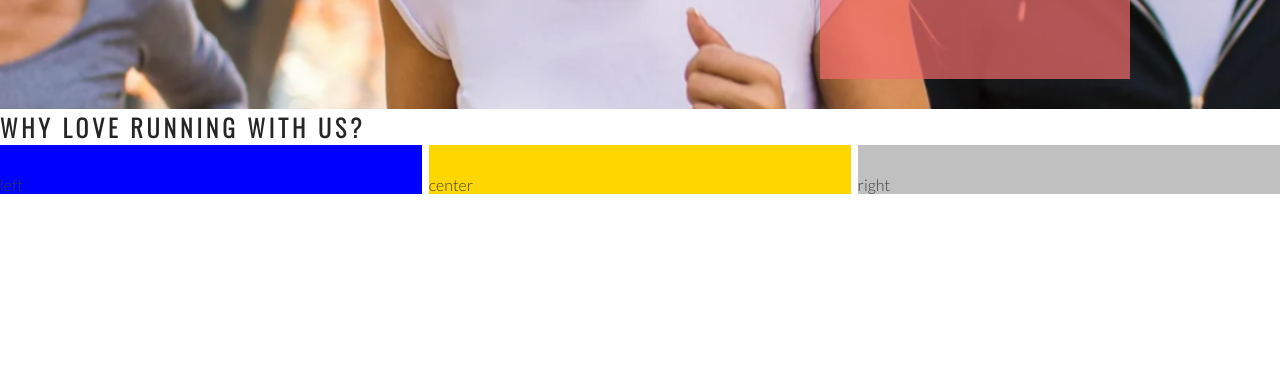
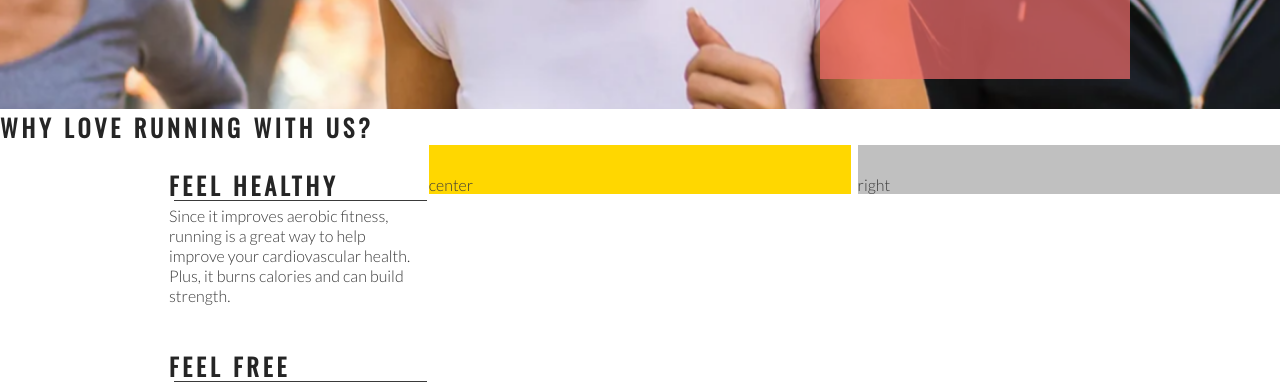
Before and after one commit to ZheikoN/love-running, a plain HTML site: page index.html in a window 1280 px wide. Shown: the part 566-952 px from the top of the page. Drawn offline with nearby package versions, Linux system fonts and the light colour scheme.

Commit message:
add styling to left ethos and add paragraphs of text

```diff
--- a/assets/css/style.css
+++ b/assets/css/style.css
@@ -1,4 +1,4 @@
-@import url('https://fonts.googleapis.com/css2?family=Lato:wght@300&family=Oswald:wght@300&display=swap');
+@import url('https://fonts.googleapis.com/css2?family=Lato:wght@300&family=Oswald&display=swap');
 
 
 * {
@@ -124,7 +124,7 @@ h2 {
     padding-top: 30px;
     width: 33%;
     float: left;
-    background-color: blue;
+
 }
 
 #right-about {
@@ -140,3 +140,17 @@ h2 {
     margin: 0 auto;
     background-color: gold;
 }
+
+hr {
+    border-top: 1px solid #3a3a3a;
+    width: 100%;
+    margin: 5px;
+}
+
+.left-about-heading {
+    width: 60%;
+    float: right;
+    line-height: 20px;
+    clear: both;
+    margin-bottom: 50px;
+}
--- a/index.html
+++ b/index.html
@@ -36,7 +36,18 @@
     </section>
     <section id="club-ethos">
         <h1>Why love running with us?</h1>
-        <div id="left-about">left </div>
+        <div id="left-about">
+            <div class="left-about-heading">
+                <h2>Feel Healthy</h2><hr>
+                <p>Since it improves aerobic fitness, running is a great way to help improve your cardiovascular health. Plus, it burns calories and can build strength.</p>
+            </div>
+            <div class="left-about-heading">
+                <h2>Feel Free
+
+                </h2> <hr>
+                <p>Physical exercise, running included, is known to release endorphins in the brain. Endorphins make you more energetic, more awake and, yes, happier.</p>
+            </div>
+         </div>
         <div id="right-about">right</div>
         <div id="center-about">center</div>
     </section>
```
